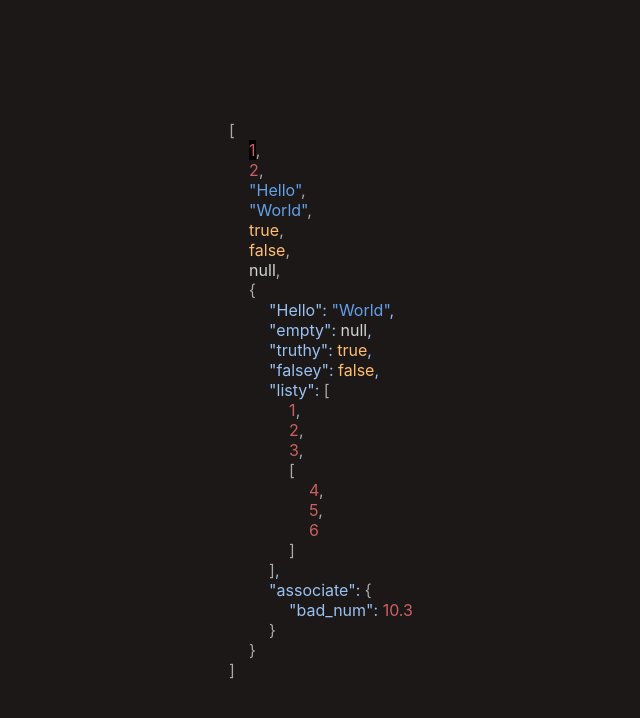
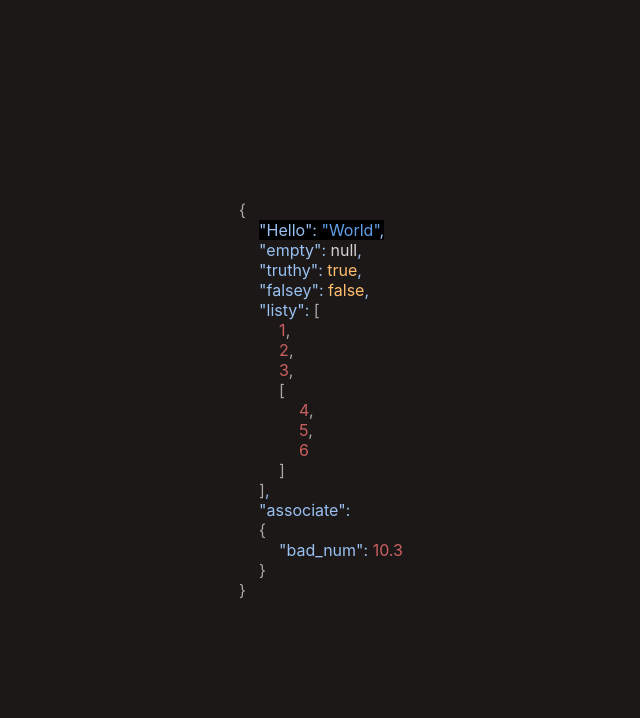
Before and after one commit to 7h3kk1d/json-editor, a React (Create React App) app: page / in a window 1280 px wide. Shown: the top 718 px of the page, without its empty margins (319-959 px from the left). Built offline with nearby package versions, Linux system fonts and the light colour scheme.

Commit message:
A hopefully better approach

```diff
--- a/src/App.css
+++ b/src/App.css
@@ -87,6 +87,7 @@ main {
 
 .selected {
   animation: blinking_selected 1.2s infinite;
+  width: fit-content;
 }
 
 @keyframes blinking_selected {
--- a/src/App.tsx
+++ b/src/App.tsx
@@ -1,38 +1,36 @@
 import * as React from 'react'
 import { ReactElement } from 'react'
 import './App.css'
-import { Json, JsonPath } from './domain';
+import { Json, JsonArrayPos, JsonObjectLocation, JsonPath, objectPath } from './domain';
 import { down, up } from './navigation';
 
 function optionallySelectedClassName(className: string, selected: boolean) {
   return className + (selected ? " selected" : "")
 }
 
-function render(data: Json, path: JsonPath[] = []): ReactElement {
-  const pathHead = path[0];
-  const scalarSelected = pathHead?.type === "JsonScalarLocation";
+function render(data: Json, path?: JsonPath, selected: boolean=false): ReactElement {
+  const pathHead = path;
+  if (data == null) {
+    return (<span className={optionallySelectedClassName("null", selected)}>null</span>);
+  } else if (typeof (data) == "string") {
+    return <span className={optionallySelectedClassName("string", selected)}>"{data}"</span>;
+  } else if (typeof (data) == "boolean") {
+    return <span className={optionallySelectedClassName("boolean", selected)}>{data.toString()}</span>;
+  } else if (typeof (data) == "number") {
+    return <span className={optionallySelectedClassName("num", selected)}>{data}</span>;
+  } else if (Array.isArray(data)) {
+    const arrayPath = path as JsonArrayPos | undefined
+    const pathPosition = arrayPath ? arrayPath.position : -1
+    const inner: JsonPath | undefined = arrayPath?.inner
 
-  if (data == null) {
-    return (<span className={optionallySelectedClassName("null", scalarSelected)}>null</span>);
-  } else if (typeof (data) == "string") {
-    return <span className={optionallySelectedClassName("string", scalarSelected)}>"{data}"</span>;
-  } else if (typeof (data) == "boolean") {
-    return <span className={optionallySelectedClassName("boolean", scalarSelected)}>{data.toString()}</span>;
-  } else if (typeof (data) == "number") {
-    return <span className={optionallySelectedClassName("num", scalarSelected)}>{data}</span>;
-  } else if (Array.isArray(data)) {
-    const pathPosition = pathHead?.type == "JsonArrayPos" ? pathHead.position : null;
-    const pathTail = path.slice(1, path.length);
-
-    const foo: Json = data[data.length - 1];
-    const bar: JsonPath[] = pathPosition == data.length - 1 ? pathTail : []
-    const elems = data.slice(0, data.length - 1)
-      .map((v, idx) => (<>{render(v, pathPosition == idx ? pathTail : [])},</>))
-      .concat([render(foo, bar)])
-      .map(v => <div className="listEntry">{v}</div>)
+    const elems = data
+      .map((v, idx) => render(v, pathPosition === idx ? inner : undefined, false))
+      .map((v, idx) => idx === (data.length-1) ? v : <>{v},</>)
+      .map((v, idx) => <div className={optionallySelectedClassName("listEntry", pathPosition === idx && inner === undefined)}>{v}</div>)
+      // I kind of wish we could select just the element text and not the comma with the whole list entry
 
     return (
-      <span className="list">
+      <span className={optionallySelectedClassName("list", selected)}>
         <span className="listOpen">&#91;</span>
         {elems}
         <span className="listClose">&#93;</span>
@@ -40,43 +38,40 @@ function render(data: Json, path: JsonPath[] = []): ReactElement {
     );
   } else if (typeof (data) === 'object') {
     const pathPosition = pathHead?.type == "JsonObjectLocation" ? pathHead.position : null;
-    const pathTail = path.slice(1, path.length);
-
+    const objectPath = path as JsonObjectLocation | undefined
 
     const pairs = Object.entries(data);
-    const last = pairs[pairs.length - 1];
+    const inner: JsonPath | undefined = objectPath?.inner
+
     const elems = pairs
       .map(([k, v], idx) => {
-        const selected = pathPosition == idx && pathTail.length == 0 ? "selected" : ""
-        return (<div className={`objectEntry ${selected}`}>"{k}": {render(v, pathPosition == idx ? pathTail : [])}{idx == (pairs.length - 1) ? "" : ","}</div>)
+        return (<div className={optionallySelectedClassName("objectEntry", pathPosition === idx && inner === undefined)}>"{k}": {render(v, pathPosition === idx ? inner : undefined, false)}{idx == (pairs.length - 1) ? "" : ","}</div>)
       })
 
-    return (<span className={`object`}>
+    return (<div className={optionallySelectedClassName("object", selected)}>
       <span className="objectBracket">&#123;</span>
       {elems}
       <span className="objectBracket">&#125;</span>
 
-    </span>);
+    </div>);
   } else {
     return (<></>);
   }
 }
 
 
-class JsonEditor extends React.Component<{jsonData: Json, jsonPath: JsonPath[]}, {jsonData: Json, jsonPath: JsonPath[]}> {
-  constructor(props: {jsonData: Json, jsonPath: JsonPath[]}) {
+class JsonEditor extends React.Component<{jsonData: Json, jsonPath: JsonPath}, {jsonData: Json, jsonPath: JsonPath}> {
+  constructor(props: {jsonData: Json, jsonPath: JsonPath}) {
     super(props);
     this.state = {jsonData: props.jsonData, jsonPath: props.jsonPath};
     this.handleKey = this.handleKey.bind(this);
   }
 
   handleKey(event: React.KeyboardEvent<HTMLDivElement>) {
-    console.log(event.key)
-    console.log("Path" + JSON.stringify(this.state.jsonPath))
     if(event.key=="ArrowDown")
-      this.setState(prevState => ({jsonData: prevState.jsonData, jsonPath: down(prevState.jsonData, prevState.jsonPath)}));
+      this.setState(prevState => ({jsonData: prevState.jsonData, jsonPath: down(prevState.jsonData, prevState.jsonPath) || prevState.jsonPath}));
     else if(event.key=="ArrowUp")
-      this.setState(prevState => ({jsonData: prevState.jsonData, jsonPath: up(prevState.jsonData, prevState.jsonPath)}));
+      this.setState(prevState => ({jsonData: prevState.jsonData, jsonPath: up(prevState.jsonData, prevState.jsonPath) || prevState.jsonPath}));
   }
 
   render() {
@@ -86,20 +81,16 @@ class JsonEditor extends React.Component<{jsonData: Json, jsonPath: JsonPath[]},
 
 
 export default function App() {
-  const current: Json = [1,2,"Hello","World", true, false, null, {
+  const current: Json = {
     "Hello": "World",
     "empty": null,
     "truthy": true,
     "falsey": false,
     "listy": [1, 2, 3, [4, 5, 6]],
     "associate": { "bad_num": 10.3 }
-  }];
-  let path : JsonPath[] = [{"type": "JsonArrayPos", position: 0}, {"type": "JsonScalarLocation"}];
+  };
+  let path : JsonObjectLocation = objectPath(0);
 
-  for (let i = 0; i < 0; i++) {
-    let foo = down(current, path);
-    path = foo;
-  }
 
   return (
     <main>
--- a/src/domain.tsx
+++ b/src/domain.tsx
@@ -7,7 +7,8 @@ type Json = number | string | boolean | null | { [key: string]: Json } | Json[]
 */
 type JsonArrayPos = {
   type: "JsonArrayPos",
-  position: number
+  position: number,
+  inner?: JsonPath
 }
 
 // TODO: Key path
@@ -15,32 +16,27 @@ type JsonObjectLocation = {
   type: "JsonObjectLocation",
   position: number,
   focus: "key" | "value"
+  inner?: JsonPath
 }
-type JsonScalarLocation = {
-  type: "JsonScalarLocation"
-}
-type JsonPath = JsonArrayPos | JsonObjectLocation | JsonScalarLocation
 
-function arrayPath(n : number) : JsonArrayPos {
+type JsonPath = JsonArrayPos | JsonObjectLocation
+
+
+function arrayPath(n : number, inner?: JsonPath) : JsonArrayPos {
     return {
         type: "JsonArrayPos",
-        position: n
+        position: n,
+        inner: inner
       }
 }
 
-function objectPath(n: number, focus: "key" | "value") : JsonObjectLocation {
+function objectPath(n: number, focus: "key" | "value"="key") : JsonObjectLocation {
     return {
         type: "JsonObjectLocation",
         position: n,
-        focus: focus
-    }
+        focus: "key"
+          }
 }
 
-function scalarPath() : JsonScalarLocation {
-    return {
-        type: "JsonScalarLocation"
-    }
-}
-
-export type {Json, JsonArrayPos, JsonObjectLocation, JsonScalarLocation, JsonPath}
-export {scalarPath, objectPath, arrayPath}
+export type {Json, JsonArrayPos, JsonObjectLocation, JsonPath}
+export {objectPath, arrayPath}
--- a/src/navigation.tsx
+++ b/src/navigation.tsx
@@ -1,5 +1,6 @@
 
-import { arrayPath, Json, JsonPath, objectPath } from "./domain";
+import { json } from "stream/consumers";
+import { arrayPath, Json, JsonArrayPos, JsonPath, objectPath } from "./domain";
 // Explore different type of tree walks/navigation operations
 
 function fetch(data: Json, path: JsonPath[]): Json | null {
@@ -19,72 +20,72 @@ function fetch(data: Json, path: JsonPath[]): Json | null {
 }
 
 function basePath(data: Json): JsonPath[] {
-  if (data == null) {
-    return [{ "type": "JsonScalarLocation" }];
-  } else if (Array.isArray(data)) {
+  if (Array.isArray(data)) {
     const head: JsonPath[] = [{ "type": "JsonArrayPos", "position": 0 }];
     const tail: JsonPath[] = basePath(data[0]);
     return head.concat(tail);
   } else if (typeof (data) == "object") {
     return [{ "type": "JsonObjectLocation", "position": 0, "focus": "key" }]
   } else {
-    return [{ "type": "JsonScalarLocation" }]
+    return []
   }
 }
 
 // TODO: Can I use conditional types to enforce that path and data are coherent
-function down(data: Json, path: JsonPath[]): JsonPath[] {
-  if (path.length < 1)
-    return []
-  if (data == null)
-    return path
-
-  const head: JsonPath = path[0]
-  const tail: JsonPath[] = path.slice(1, path.length)
-
-  if (head["type"] == "JsonArrayPos" && Array.isArray(data)) {
-    if (head.position < (data.length - 1)) {
-      const foo: JsonPath[] = [arrayPath(head.position + 1)]
-      return foo.concat(tail)
-    } else {
-      return path
-    }
-  } else if (head["type"] == "JsonObjectLocation" && typeof (data) === 'object') {
-    if (head.position < (Object.keys(data).length - 1)) {
-      const foo: JsonPath[] = [objectPath(head.position + 1, head.focus)]
-      return foo.concat(tail)
-    } else {
-      return path
-    }
+function down(data: Json, path: JsonPath): JsonPath | null {
+  switch (path.type) {
+    case "JsonArrayPos":
+      const data2 = data as Json[]
+      if (!path.inner) {
+        if (data2.length >= path.position) {
+          return arrayPath(path.position + 1)
+        } else {
+          return null;
+        }
+      }
+      else {
+        return arrayPath(path.position, path.inner) // Incomplete
+      }
+    case "JsonObjectLocation":
+      const objectData = data as { [key: string]: Json }
+      if (!path.inner) {
+        if (Object.entries(objectData).length >= path.position) {
+          return objectPath(path.position + 1)
+        } else {
+          return null;
+        }
+      }
+      else {
+        return path// Incomplete
+      }
   }
-  return path
 }
 
-function up(data: Json, path: JsonPath[]): JsonPath[] {
-  if (path.length < 1)
-    return []
-  if (data == null)
-    return path
-
-  const head: JsonPath = path[0]
-  const tail: JsonPath[] = path.slice(1, path.length)
-
-  if (head["type"] == "JsonArrayPos" && Array.isArray(data)) {
-    if (head.position > 0) {
-      const foo: JsonPath[] = [arrayPath(head.position - 1)]
-      return foo.concat(tail)
-    } else {
-      return path
-    }
-  } else if (head["type"] == "JsonObjectLocation" && typeof (data) === 'object') {
-    if (head.position > 0) {
-      const foo: JsonPath[] = [objectPath(head.position - 1, head.focus)]
-      return foo.concat(tail)
-    } else {
-      return path
-    }
+function up(data: Json, path: JsonPath): JsonPath | null {
+  switch (path.type) {
+    case "JsonArrayPos":
+      if (!path.inner) {
+        if (path.position > 0) {
+          return arrayPath(path.position - 1)
+        } else {
+          return null;
+        }
+      }
+      else {
+        return arrayPath(path.position, path.inner) // Incomplete
+      }
+      case "JsonObjectLocation":
+        if (!path.inner) {
+          if (path.position > 0) {
+            return objectPath(path.position - 1)
+          } else {
+            return null;
+          }
+        }
+        else {
+          return path// Incomplete
+        }
   }
-  return path
 }
 
 export { down, fetch, up };
```
Also changed, not shown: 1 other file (tests, documents, lock files or other folders).
